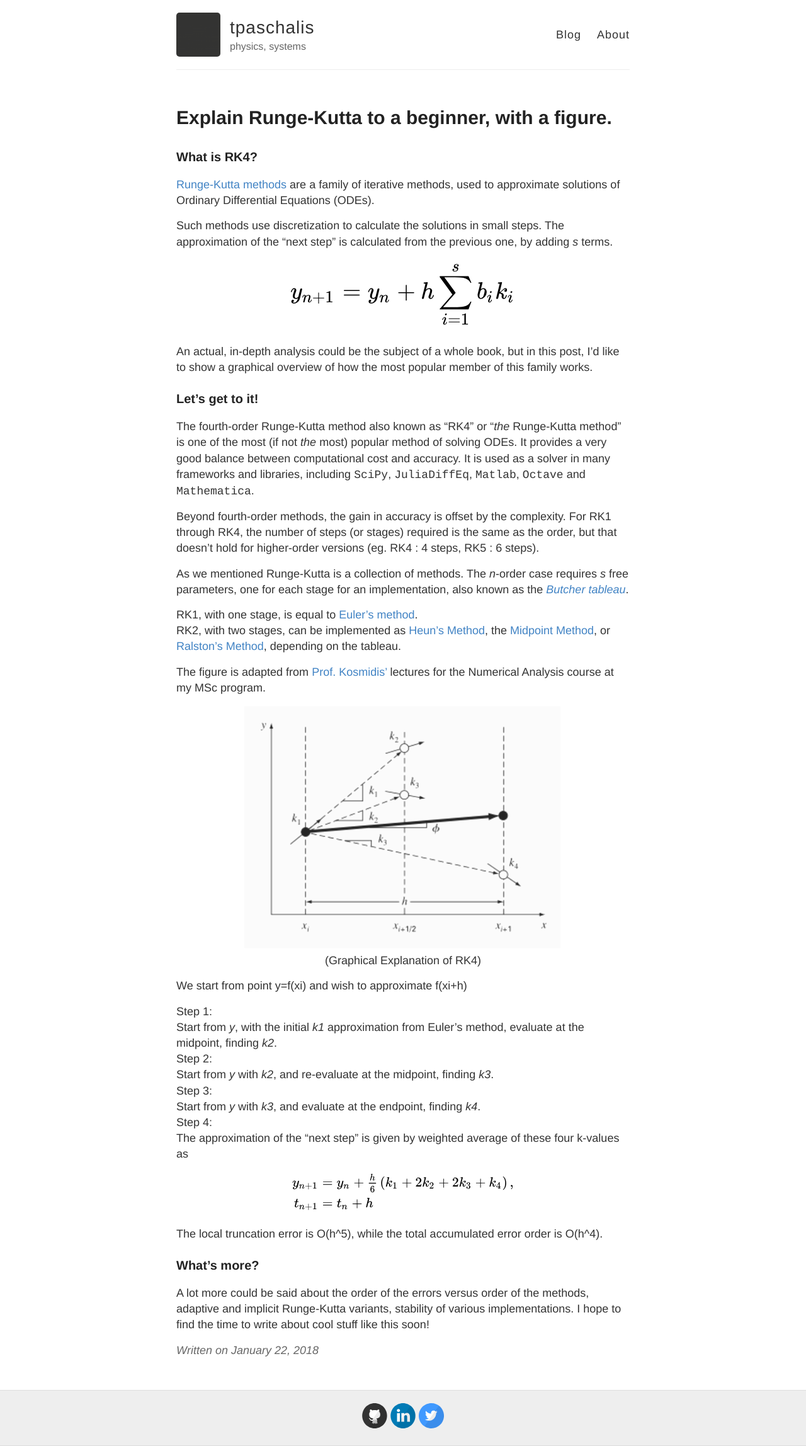
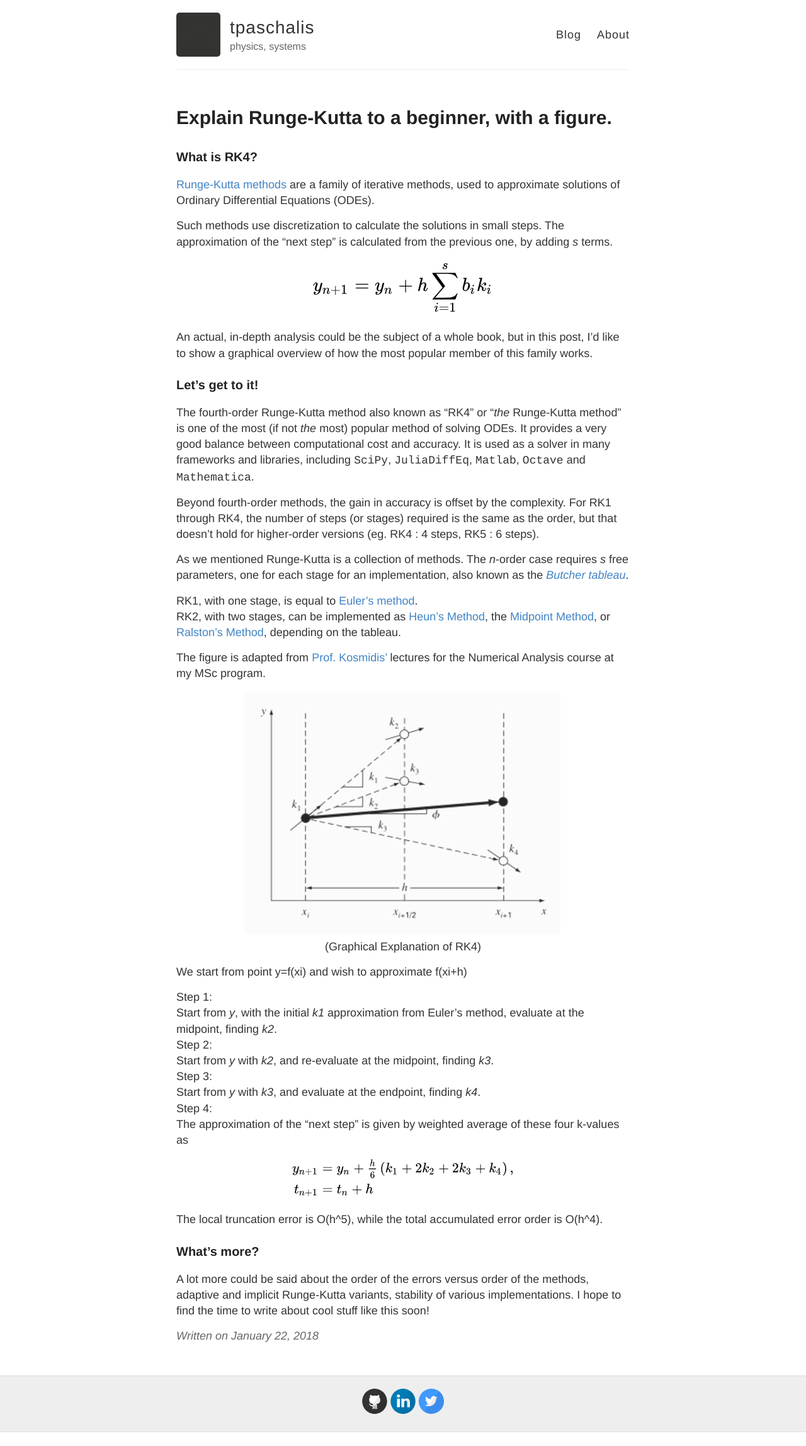
Before and after one commit to tpaschalis/tpaschalis.github.io, a Jekyll site: the page built from _posts/2018-01-22-rk4-explained.markdown, in a window 1280 px wide. Shown: the whole page at 63% size. Built offline with Jekyll 4.4.1, drawn with Linux system fonts in a browser that asks for light colours; after the commit the page ends 2274 px from its top, so only the background shows below that.

Commit message:
RK4 first edit

```diff
--- a/_posts/2018-01-22-rk4-explained.markdown
+++ b/_posts/2018-01-22-rk4-explained.markdown
@@ -16,7 +16,7 @@ description: "Well, at least try to..."
 Such methods use discretization to calculate the solutions in small steps. The approximation of the "next step" is calculated from the previous one, by adding *s* terms.
 <figure>
 <center>
-	<img src="/images/rk4eq2.svg" style='height: 50%; width: 50%; object-fit: contain'/>
+	<img src="/images/rk4eq2.svg" style='height: 40%; width: 40%; object-fit: contain'/>
 </center>
 </figure>
 
```
